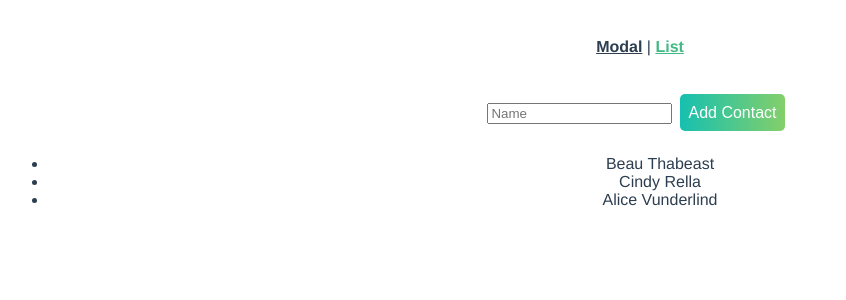
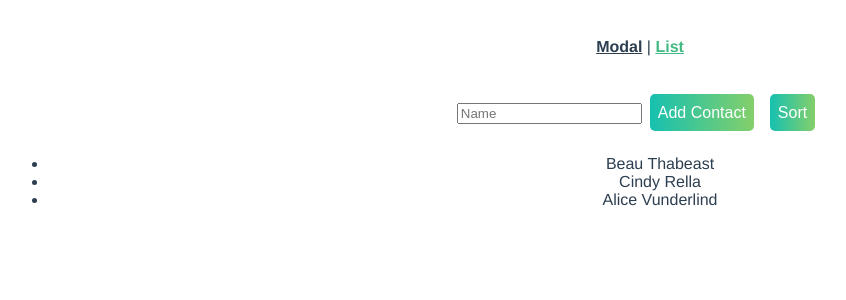
Before and after one commit to nazarepiedady/animate-vue, a Vue app: page /list in a window 1280 px wide. Shown: the top 300 px of the page, without its empty margins (0-846 px from the left). Built offline with nearby package versions, Linux system fonts and the light colour scheme.

Commit message:
add sort button to organize aphabetically the list
apply slide up move animations during list organization

```diff
--- a/src/App.vue
+++ b/src/App.vue
@@ -92,4 +92,8 @@ button {
 .slide-up-enter-active {
   transition: all 0.2s ease-in-out;
 }
+
+.slide-up-move {
+  transition: transform 0.4s ease-in-out;
+}
 </style>
--- a/src/views/List.vue
+++ b/src/views/List.vue
@@ -2,6 +2,7 @@
   <div class="list">
     <input type="text" v-model="newContact" placeholder="Name" />
     <button @click="addContact">Add Contact</button>
+    <button @click="sortContacts">Sort</button>
 
     <transition-group name="slide-up" tag="ul" appear>
       <li v-for="contact in contacts" :key="contact">
@@ -25,6 +26,9 @@ export default {
       this.contacts.push(this.newContact)
       this.newContact = ''
     },
+    sortContacts() {
+      this.contacts.sort()
+    },
   },
 }
 </script>
```
